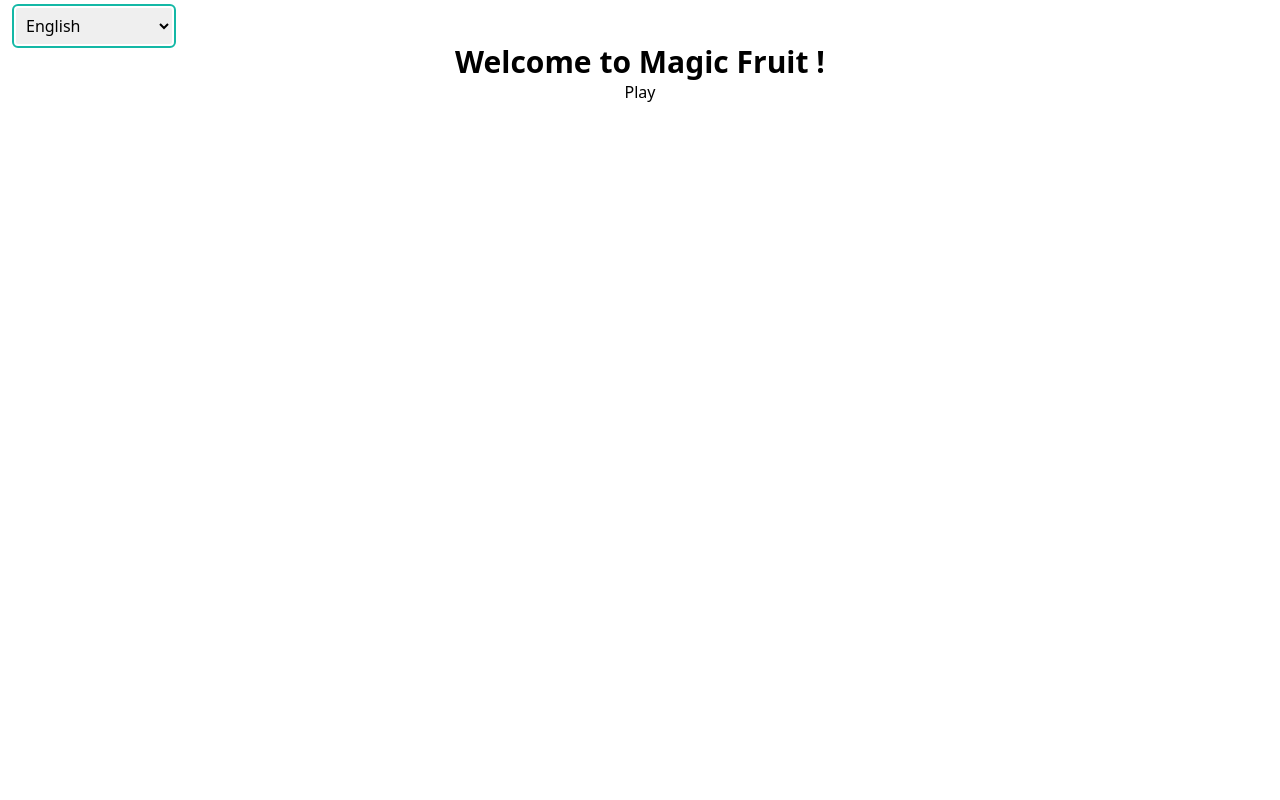
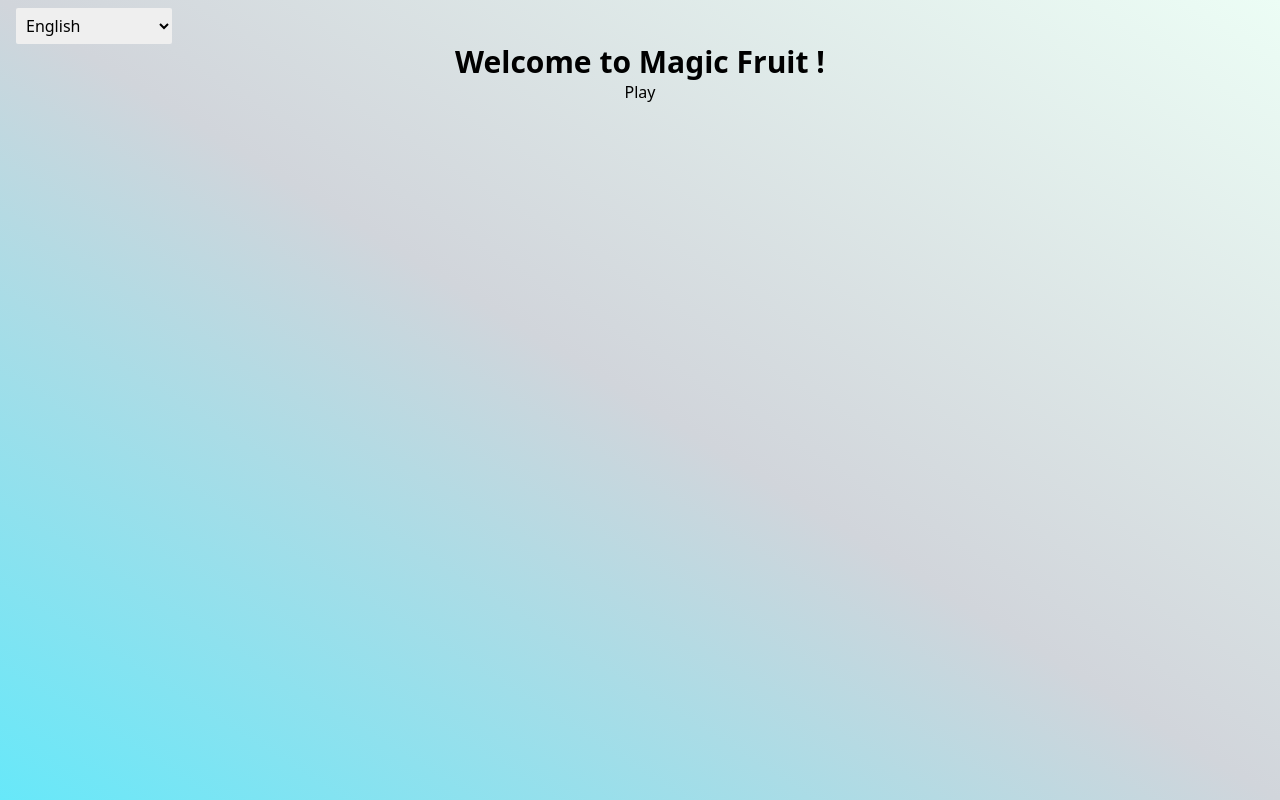
Before and after one commit to sakib-devs/magic-fruit, a Nuxt app: page / in a window 1280 px wide. Built offline with nearby package versions, Linux system fonts and the light colour scheme.

Commit message:
(main) fix: Design background

```diff
--- a/components/Header.vue
+++ b/components/Header.vue
@@ -3,7 +3,7 @@
     <div class="header__left flex w-full">
       <select
         @change="setLocale"
-        class="p-1.5 rounded-sm outline-none outline-teal-500 hover:outline-teal-600 text-center w-full sm:text-left sm:w-fit">
+        class="p-1.5 rounded-sm outline-none text-center w-full sm:text-left sm:w-fit">
         <option value="" v-text="$t('general.select-language')" />
         <option
           v-for="{ code, name } in locales"
--- a/pages/index.vue
+++ b/pages/index.vue
@@ -1,5 +1,6 @@
 <template>
-  <div class="pt-2 px-4">
+  <div
+    class="h-screen pt-2 px-4 bg-gradient-to-bl from-emerald-50 via-gray-300 to-cyan-300 select-none">
     <Header />
     <Main />
   </div>
```
